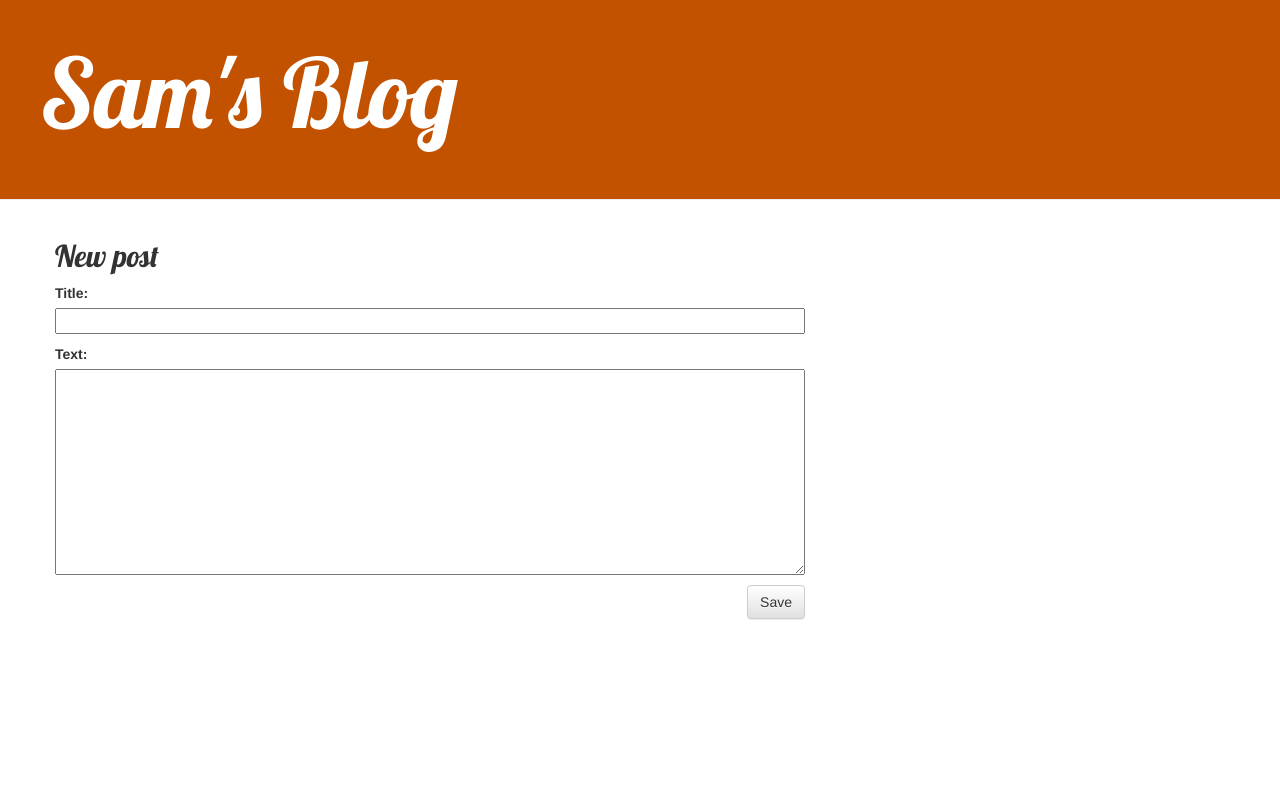
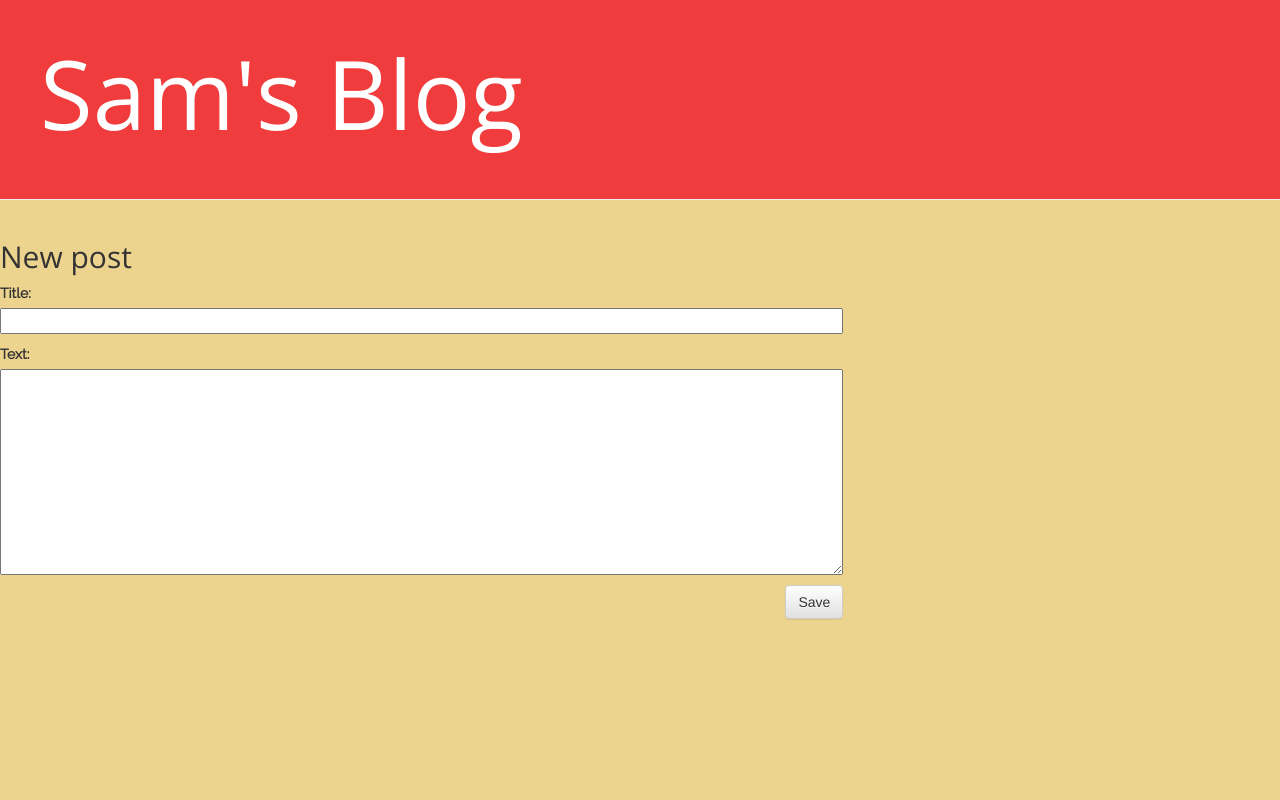
Before and after one commit to saminallcaps/my-first-blog, a Django app: page /post/new/ in a window 1280 px wide. Run offline with Django 3.2, Linux system fonts and the light colour scheme; some libraries are stand-ins or nearby versions.

Commit message:
Changed colour scheme and fonts, posts are now ordered newest first.

```diff
--- a/blog/static/css/blog.css
+++ b/blog/static/css/blog.css
@@ -1,5 +1,5 @@
 .page-header {
-    background-color: #C25100;
+    background-color: #f03c3c;
     margin-top: 0;
     padding: 20px 20px 20px 40px;
     height:200px
@@ -11,12 +11,29 @@
     text-decoration: none;
 }
 
+body {
+    background-color: #edd48e;
+}
+
 .content {
     margin-left: 40px;
 }
 
-h1, h2, h3, h4 {
-    font-family: 'Lobster', cursive;
+h1 {
+    font-family: 'Open Sans', sans-serif;
+    font-weight: 400;
+    src: url('../fonts/OpenSans-Regular.ttf') format("truetype");
+}
+
+h2, h3, h4 {
+    font-family: 'Open Sans', sans-serif;
+    font-weight: 300;
+    src: url('../fonts/OpenSans-Light.ttf')format("truetype");
+}
+
+p {
+    font-family: 'Raleway', sans-serif;
+    src: url('../fonts/Raleway-Regular.ttf') format("truetype");
 }
 
 .date {
@@ -41,6 +58,7 @@ h1, h2, h3, h4 {
 }
 
 .post {
+    margin-left: 20px;
     margin-bottom: 70px;
 }
 
--- /dev/null
+++ b/blog/templates/blog/about.html
@@ -0,0 +1,5 @@
+{% extends 'blog/base.html' %}
+
+{% block content %}
+
+{% endblock %}
--- a/blog/templates/blog/base.html
+++ b/blog/templates/blog/base.html
@@ -5,6 +5,7 @@
         <link rel="stylesheet" href="//maxcdn.bootstrapcdn.com/bootstrap/3.2.0/css/bootstrap-theme.min.css">
         <link href="//fonts.googleapis.com/css?family=Lobster&subset=latin,latin-ext" rel="stylesheet" type="text/css">
         <link rel="stylesheet" href="{%static 'css/blog.css' %}">
+        <link href="https://fonts.googleapis.com/css2?family=Open+Sans:wght@300;400&family=Raleway&display=swap" rel="stylesheet">
         <title>Sam's Blog</title>
     </head>
     <body>
@@ -14,7 +15,7 @@
                 <a href="{% url 'post_new' %}" class = "top-menu"><span class="glyphicon glyphicon-plus"></span></a>
             {% endif %}
         </div>
-        <div class = "content container">
+        <div class = "content-container">
             <div class = "row">
                 <div class = "col-md-8">
                     {% block content %}
--- a/blog/views.py
+++ b/blog/views.py
@@ -5,7 +5,7 @@ from .forms import PostForm
 from django.shortcuts import redirect
 
 def post_list(request):
-    posts = Post.objects.filter(published_date__lte=timezone.now()).order_by('published_date')
+    posts = Post.objects.filter(published_date__lte=timezone.now()).order_by('-published_date')
     return render(request, 'blog/post_list.html', {'posts': posts})
 
 def post_detail(request, pk):
--- a/mysite/settings.py
+++ b/mysite/settings.py
@@ -38,6 +38,7 @@ INSTALLED_APPS = [
     'django.contrib.messages',
     'django.contrib.staticfiles',
     'blog.apps.BlogConfig',
+    'sitetree',
 ]
 
 MIDDLEWARE = [
```
Also changed, not shown: blog/static/fonts/OpenSans-Light.ttf (added), blog/static/fonts/OpenSans-Regular.ttf (added), blog/static/fonts/Raleway-Regular.ttf (added).
